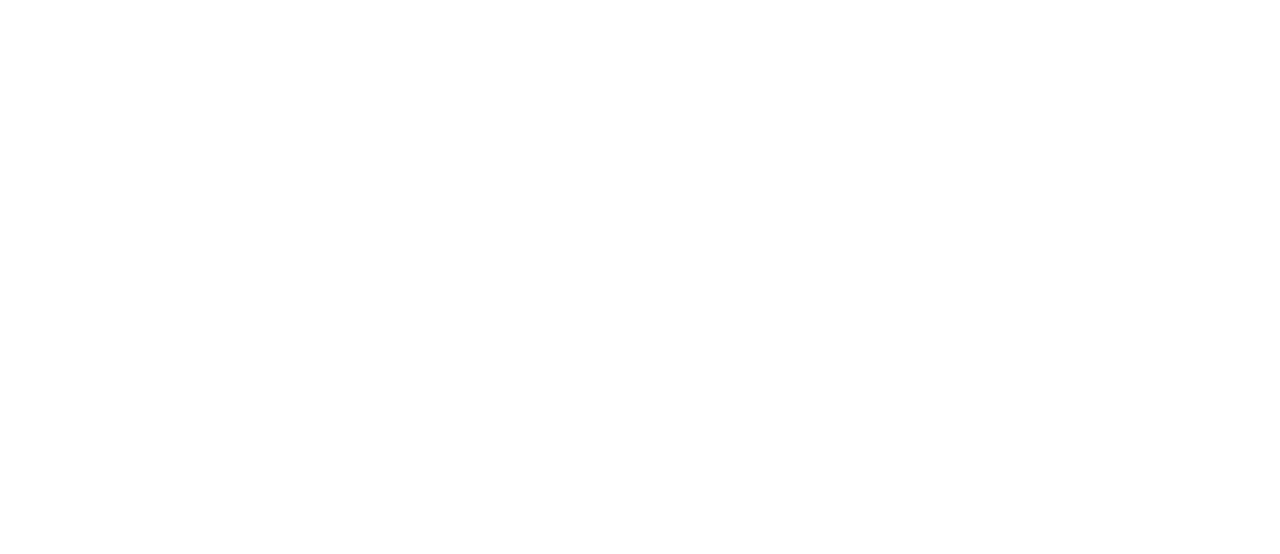
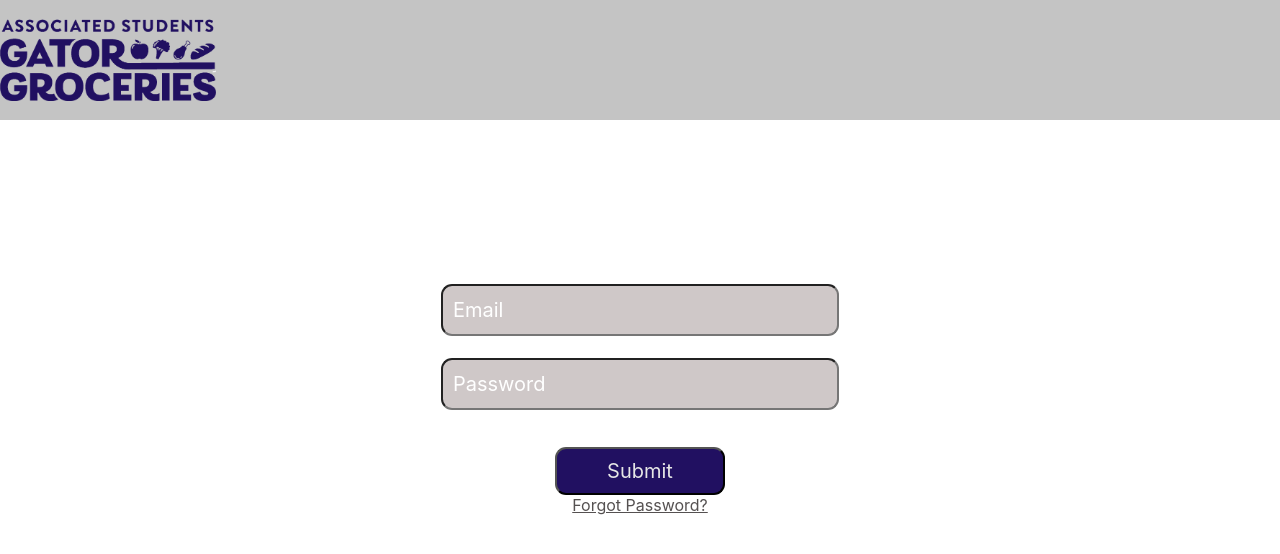
Before and after one commit to shane-au-wade/sfsu-gatorgroceries, a React (Create React App) app in the folder frontend/: page /admin/login in a window 1280 px wide. Shown: the top 554 px of the page. Built offline with nearby package versions, Linux system fonts and the light colour scheme.

Commit message:
admin log in page updated

```diff
--- /dev/null
+++ b/frontend/src/Admin-log-in-style.css
@@ -0,0 +1,66 @@
+h2{
+    font-family: 'Roboto', sans-serif;
+    font-style: normal;
+    font-weight: normal;
+    font-size: 64px;
+    color: black;
+    line-height: 0px;
+}
+
+.log-in-container{
+    display: flex;
+    align-items: center;
+    justify-content: center;
+    text-align: center;
+    height: 100%;
+    flex-direction: row;
+}
+
+.log-in-background{
+    border-radius: 50px;
+   height: 80%;
+    padding: 20px;
+    width: 500px;
+    height: 450px;
+}
+
+.top-banner{
+    display: flex;
+    width: 100vw;
+    background-color: #C4C4C4 ;
+    height: 15vh;
+}
+
+.image-size{
+    /* border: 1px solid; */
+    width: 18%;
+    margin-top: 17px;
+    /* width: 25%;
+    margin-left: -365px;
+    margin-top: 32px; */
+
+}
+
+.signin-form-2 {
+    padding-top: 47px;
+  }
+
+  .signin-form-2 input[type='text'] {
+    margin-top: 22px;
+    font-size: 20px;
+    padding-left: 10px;
+    border-radius: 11px;
+    background-color: #CFC8C8;
+    color: #FFFFFF;
+    width: 30vw;
+    height: 48px;
+  }
+
+  .signin-form-2 input::placeholder {
+    font-size: 20px;
+    color: #FFFFFF;
+  }
+
+  .signin-form-2 input[type='submit'] {
+    margin-top: 37px;
+  }
--- a/frontend/src/App.js
+++ b/frontend/src/App.js
@@ -9,6 +9,7 @@
 import AdminCreateEvent from './components/AdminCreateEvent'
 import AdminAccounts from './components/AdminAccounts'
 import AdminData from './components/AdminData'
+import AdminLogin from './components/AdminLogin'
 
 import './App.css'
 
@@ -20,6 +21,7 @@
         <Route path='/signin' component={SignIn} />
         <Route path='/survey' component={Survey} />
         <Route path='/placeorder' component={PlaceOrder} />
+        <Route path='/admin/login' component={AdminLogin}/>
         <Route path='/admin/events' component={AdminEvents} />
         <Route path='/admin/create-event' component={AdminCreateEvent} />
         <Route path='/admin/accounts' component={AdminAccounts} />
--- a/frontend/src/components/AdminCreateEvent.js
+++ b/frontend/src/components/AdminCreateEvent.js
@@ -1,14 +1,16 @@
 import React from 'react'
 import {Link} from 'react-router-dom'
 import AdminHeader from './adminHeader/adminHeader.jsx'
-
+import '../Admin-create-event-style.css'
 
 const AdminCreateEvent = () => {
 return (
     <div>
         <AdminHeader selected='Create Event' username='Admin T.'></AdminHeader>
         <div className='AdminContentArea'>
-        !!!code goes here!!!
+            <div>
+                <h1>Create An Event</h1>
+            </div>
         </div>
     </div>
 
--- /dev/null
+++ b/frontend/src/components/AdminLogin.js
@@ -0,0 +1,59 @@
+import React, {useState} from 'react'
+import {Link} from 'react-router-dom'
+// import AdminHeader from './adminHeader/adminHeader.jsx'
+import '../Admin-log-in-style.css'
+import logo from '../images/logo.png'
+
+
+const AdminLogin = () => {
+
+    const [email, setEmail] = useState('')
+    const [password, setPassword] = useState('')
+
+    const handleEmailChange = (event) => {
+        setEmail(event.target.value)
+      }
+
+      const handlePasswordChange = (event) => {
+        setPassword(event.target.value)
+      }
+
+      const handleLogIn = (event) => {
+        event.preventDefault()
+        const LogInObject = {email, password}
+
+        console.log(LogInObject)
+      }
+
+    return (
+
+            <div>
+                <div className='top-banner'>
+                    <div>
+                    <header>
+                        <img src={logo} alt="Logo" className='image-size' />
+
+                    </header>
+                    </div>
+
+
+                </div>
+                <div className='log-in-container'>
+                     <div className='log-in-background'>
+
+                     <div className='log-in-container'>
+
+                        <form className='signin-form-2' onSubmit={handleLogIn}>
+                            <input type='text' placeholder='Email' value={email} onChange={handleEmailChange} required />
+                            <input type='text' placeholder='Password' value={password} onChange={handlePasswordChange} required />
+                            <input type='submit' value='Submit' className='app-button' /><br></br>
+                            <a href="#">Forgot Password?</a>
+                        </form>
+                        </div>
+                     </div>
+                    </div>
+
+             </div>
+    )};
+
+    export default AdminLogin
```
Also changed, not shown: frontend/src/Admin-create-event-style.css (added).
